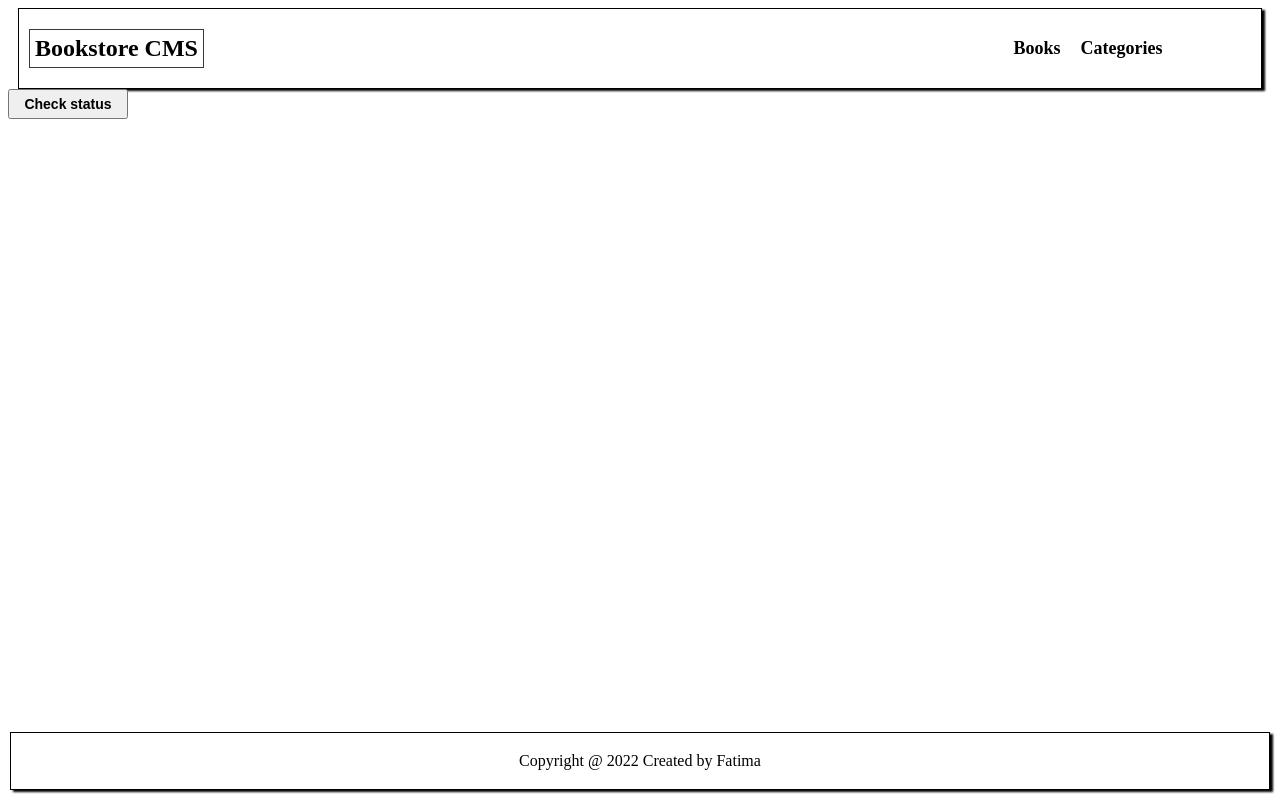
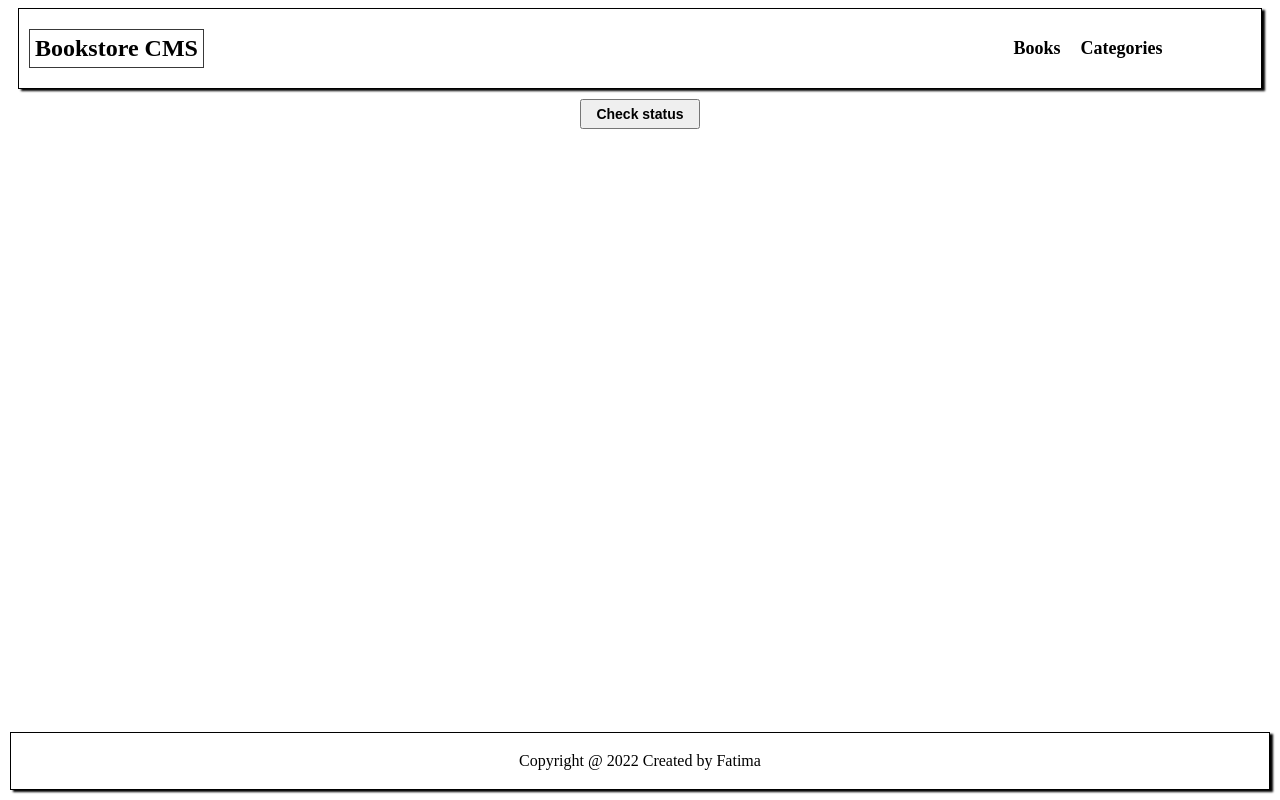
Before and after one commit to Fatima-hub333/BookStore, a React (Create React App) app: page /categories in a window 1280 px wide. Built offline with nearby package versions, Linux system fonts and the light colour scheme.

Commit message:
Update PageCatego
- Give className to button & place button within a div.

```diff
--- a/src/pages/PageCatego.js
+++ b/src/pages/PageCatego.js
@@ -1,5 +1,9 @@
 import React from 'react';
 
-const Pagecategory = () => <button type="button">Check status</button>;
+const Pagecategory = () => (
+  <div className="status-btn">
+    <button type="button">Check status</button>
+  </div>
+);
 
 export default Pagecategory;
```
